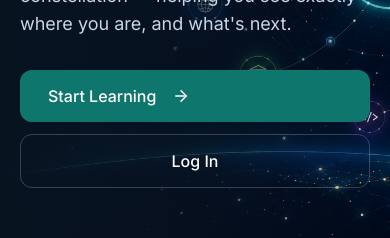
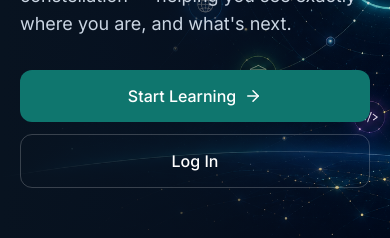
Before and after one commit to Sunita-lab/OmniScholar, a React (Vite) app in the folder frontend/: page / in a window 390 px wide. Shown: the part 386-624 px from the top of the page. Built offline with nearby package versions, Linux system fonts and the light colour scheme; no server answers.

Commit message:
fix: center align hero buttons on mobile landing page

```diff
--- a/frontend/src/pages/Landing.jsx
+++ b/frontend/src/pages/Landing.jsx
@@ -84,16 +84,16 @@ export default function Landing() {
               OmniScholar connects courses, assignments, and progress into one
               constellation — helping you see exactly where you are, and what's next.
             </p>
-            <div className="flex flex-col sm:flex-row items-stretch sm:items-center gap-3 sm:gap-4">
+            <div className="flex flex-col sm:flex-row items-center gap-3 sm:gap-4">
   <button
     onClick={() => navigate('/register')}
-                className="flex items-center gap-4 bg-primary hover:bg-primary-hover text-white font-medium px-7 py-3.5 rounded-[12px] transition-colors"
+    className="w-full sm:w-auto flex items-center justify-center gap-2 bg-primary hover:bg-primary-hover text-white font-medium px-7 py-3.5 rounded-[12px] transition-colors"
   >
     Start Learning <ArrowRight size={18} />
   </button>
   <button
     onClick={() => navigate('/login')}
-                className="text-white font-medium px-7 py-3.5 rounded-[12px] border border-white/20 hover:bg-white/5 transition-colors"
+    className="w-full sm:w-auto flex items-center justify-center text-white font-medium px-7 py-3.5 rounded-[12px] border border-white/20 hover:bg-white/5 transition-colors"
   >
     Log In
   </button>
```
Lines whose indentation alone changed are shown as unchanged.
